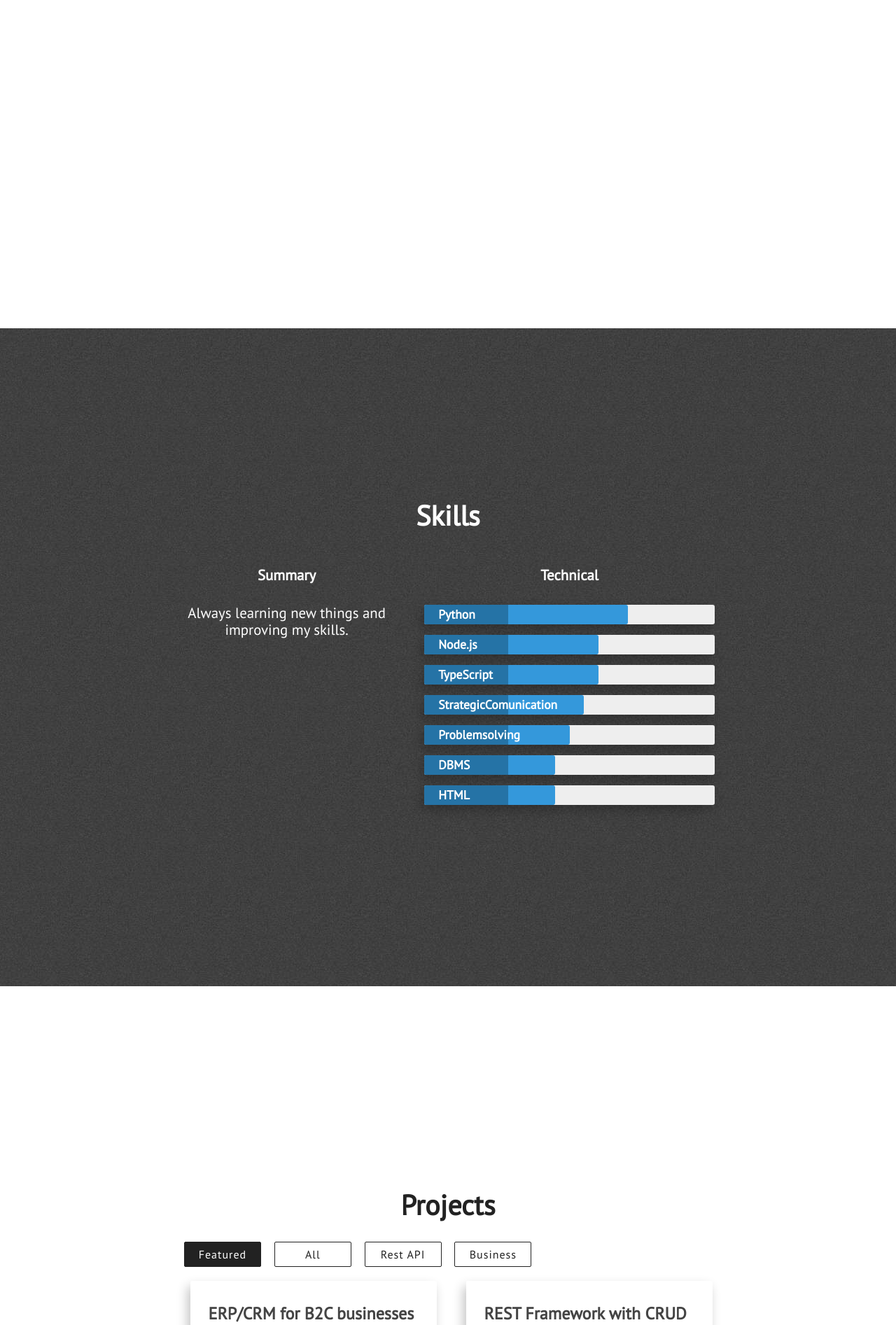
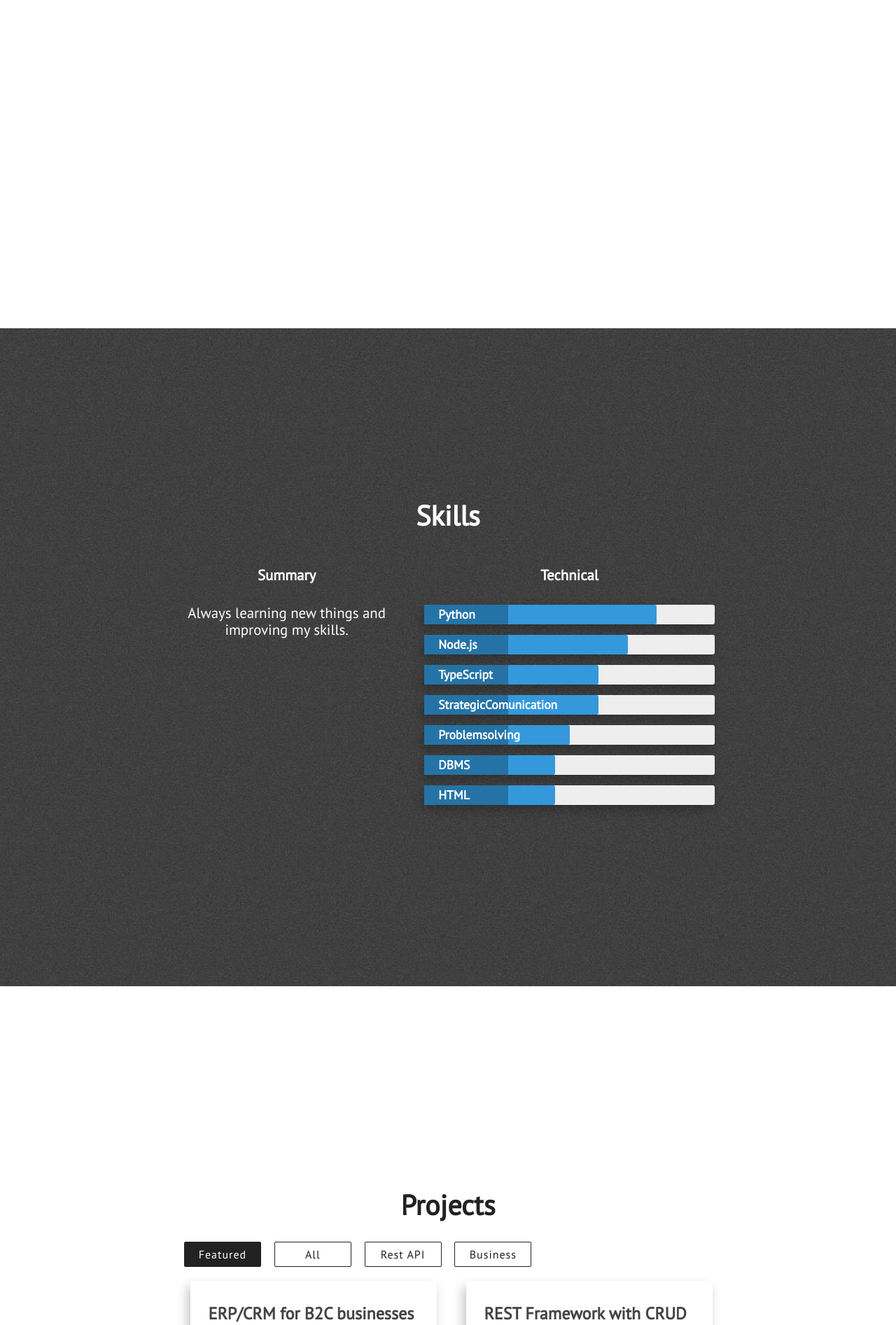
Before and after one commit to qayoom685/qayoom685.github.io, a Jekyll site: the page built from index.html, in a window 1280 px wide. Shown: the part 1491-3384 px from the top of the page at 70% size. Built offline with Jekyll 4.4.1, drawn with Linux system fonts in a browser that asks for light colours; nearby versions of some CDN libraries.

Commit message:
fix: update skill proficiency percentages for Python, Node.js, and Strategic Communication

```diff
--- a/_includes/skills.html
+++ b/_includes/skills.html
@@ -14,12 +14,12 @@
                 <div class="technical-skills">
                     <h3 class="center-align skills-subsection">Technical</h3>
                     <div class="progress-bars">
-                        <div class="skillbar clearfix " data-percent="70%">
+                        <div class="skillbar clearfix " data-percent="80%">
                             <div class="skillbar-title" style="background: #2980b9;"><span>Python</span></div>
                             <div class="skillbar-bar" style="background: #3498db;"></div>
                         </div> <!-- End Skill Bar -->
 
-                        <div class="skillbar clearfix " data-percent="60%">
+                        <div class="skillbar clearfix " data-percent="70%">
                             <div class="skillbar-title" style="background: #2980b9;"><span>Node.js</span></div>
                             <div class="skillbar-bar" style="background: #3498db;"></div>
                         </div> <!-- End Skill Bar -->
@@ -30,7 +30,7 @@
                         </div> <!-- End Skill Bar -->
 
 
-                        <div class="skillbar clearfix " data-percent="55%">
+                        <div class="skillbar clearfix " data-percent="60%">
                             <div class="skillbar-title" style="background: #2980b9;"><span>StrategicComunication</span></div>
                             <div class="skillbar-bar" style="background: #3498db;"></div>
                         </div> <!-- End Skill Bar -->
```
